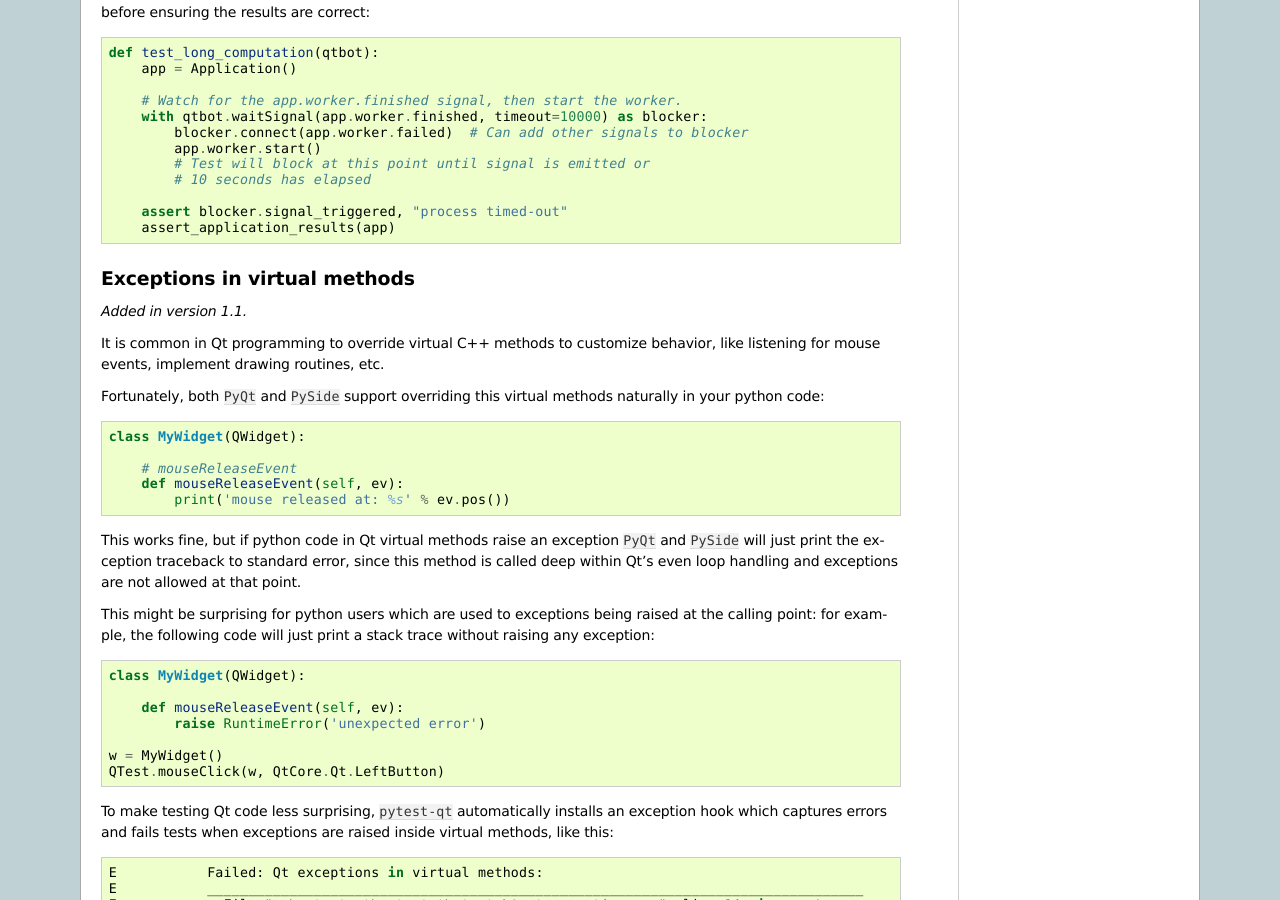
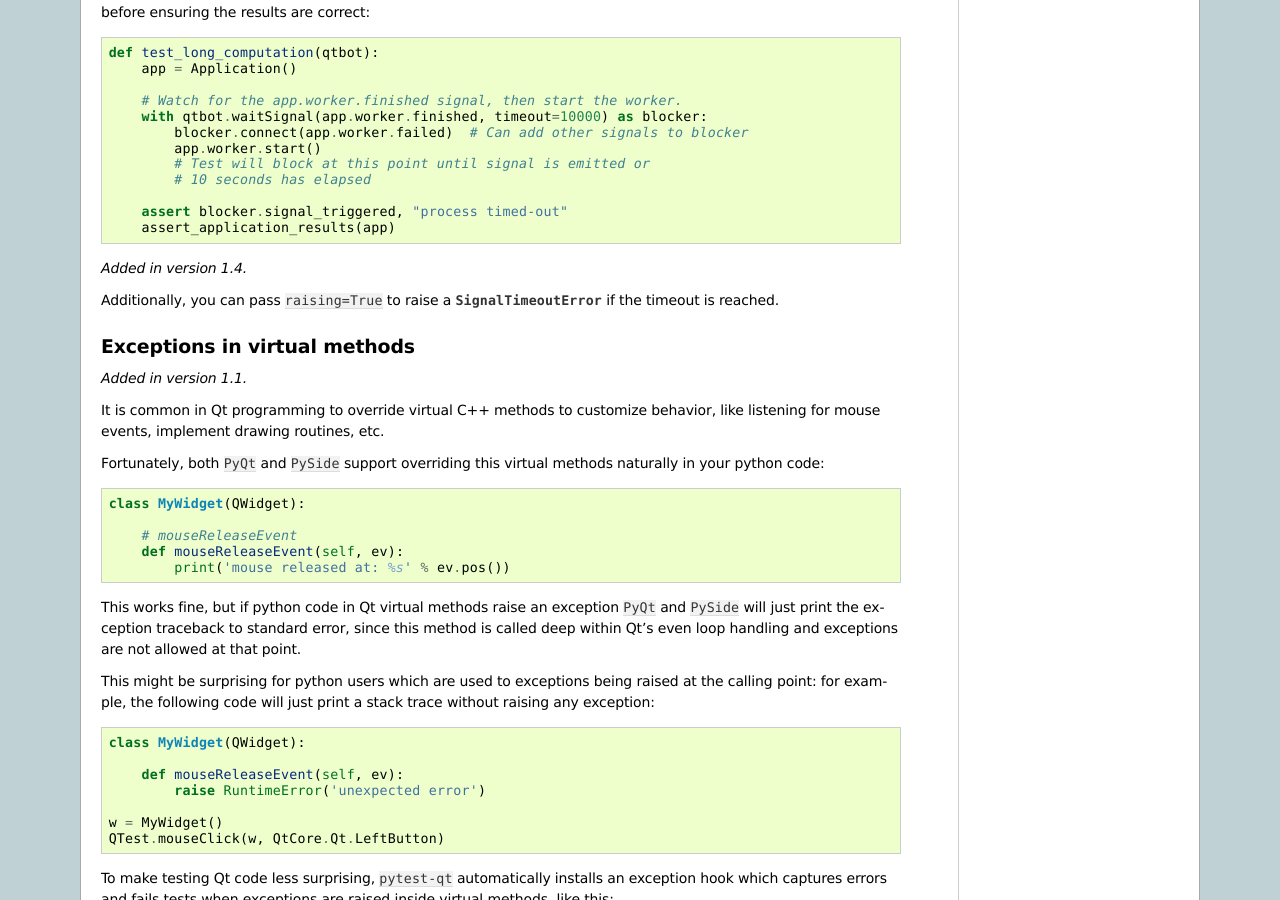
Before and after one commit to pytest-dev/pytest-qt, a Sphinx documentation site: the page built from docs/index.rst, in a window 1280 px wide and 900 px high, scrolled down 2546 px. Built offline with Sphinx 7.4.7, drawn with Linux system fonts in a browser that asks for light colours.

Commit message:
SignalTimeoutError no longer nested and small docs adjustments
- SignalTimeoutError is a top level class because Sphinx doesn't like nested classes.
   Still kept a reference to it in QtBot for easy access from qtbot fixtures
- Few minor doc tweaks

```diff
--- a/docs/index.rst
+++ b/docs/index.rst
@@ -163,6 +163,11 @@
         assert_application_results(app)
 
 
+.. versionadded:: 1.4
+
+Additionally, you can pass ``raising=True`` to raise a
+:class:`SignalTimeoutError` if the timeout is reached.
+
 Exceptions in virtual methods
 =============================
 
@@ -238,6 +243,8 @@
 
 .. autoclass:: SignalBlocker
 
+.. autoclass:: SignalTimeoutError
+
 Versioning
 ==========
 
```
Also changed, not shown: 1 other file.
